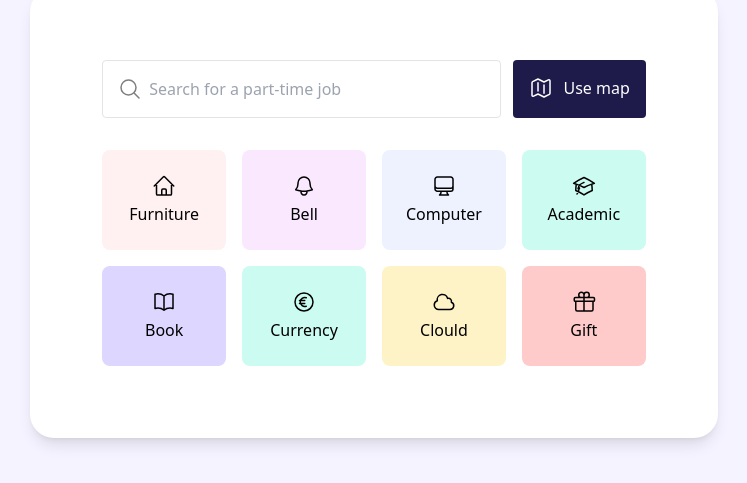
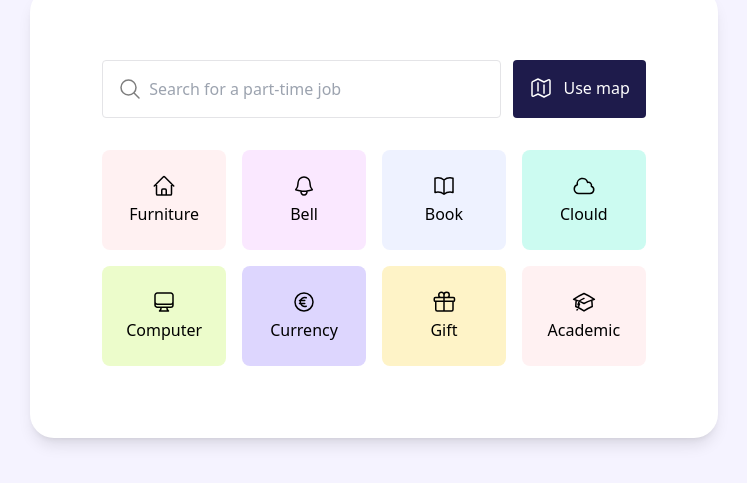
Before and after one commit to phuc-nguy3n/UI-tailwindCSS, a React (Vite) app: page / in a window 1280 px wide. Shown: the part 187-670 px from the top of the page, without its empty margins (266-1013 px from the left). Built offline with nearby package versions, Linux system fonts and the light colour scheme.

Commit message:
Declare jobItems then using map to render items

```diff
--- a/src/Two/JobList.tsx
+++ b/src/Two/JobList.tsx
@@ -1,4 +1,65 @@
-const JobList = () => {
+import Academic from "../assets/icons/Academic";
+import Bell from "../assets/icons/Bell";
+import Book from "../assets/icons/Book";
+import Clould from "../assets/icons/Clould";
+import Computer from "../assets/icons/Computer";
+import Currency from "../assets/icons/Currency";
+import Gift from "../assets/icons/Gift";
+import Home from "../assets/icons/Home";
+import ItemJobList, { JobProps } from "../Components/Two/ItemJobList";
+import React from "react";
+
+const jobItems: JobProps[] = [
+  {
+    bgClass: "bg-rose-50",
+    icon: <Home />,
+    title: "Furniture",
+  },
+
+  {
+    bgClass: "bg-fuchsia-100",
+    icon: <Bell />,
+    title: "Bell",
+  },
+
+  {
+    bgClass: "bg-indigo-50",
+    icon: <Book />,
+    title: "Book",
+  },
+
+  {
+    bgClass: "bg-teal-100",
+    icon: <Clould />,
+    title: "Clould",
+  },
+
+  {
+    bgClass: "bg-lime-100",
+    icon: <Computer />,
+    title: "Computer",
+  },
+
+  {
+    bgClass: "bg-violet-200",
+    icon: <Currency />,
+    title: "Currency",
+  },
+
+  {
+    bgClass: "bg-amber-100",
+    icon: <Gift />,
+    title: "Gift",
+  },
+
+  {
+    bgClass: "bg-rose-50",
+    icon: <Academic />,
+    title: "Academic",
+  },
+];
+
+const JobList: React.FC = (): JSX.Element => {
   return (
     <div className="flex flex-col gap-8 rounded-3xl bg-white p-[72px] shadow-lg">
       <div className="flex justify-between gap-3">
@@ -44,149 +105,15 @@ const JobList = () => {
         </button>
       </div>
       <div className="grid grid-cols-4 gap-4">
-        <div className="item flex cursor-pointer flex-col items-center gap-1 rounded-lg bg-rose-50 p-6 hover:shadow-lg">
-          <svg
-            xmlns="http://www.w3.org/2000/svg"
-            fill="none"
-            viewBox="0 0 24 24"
-            stroke-width="1.5"
-            stroke="currentColor"
-            className="size-6"
-          >
-            <path
-              stroke-linecap="round"
-              stroke-linejoin="round"
-              d="m2.25 12 8.954-8.955c.44-.439 1.152-.439 1.591 0L21.75 12M4.5 9.75v10.125c0 .621.504 1.125 1.125 1.125H9.75v-4.875c0-.621.504-1.125 1.125-1.125h2.25c.621 0 1.125.504 1.125 1.125V21h4.125c.621 0 1.125-.504 1.125-1.125V9.75M8.25 21h8.25"
+        {jobItems.map(
+          (item: JobProps): React.ReactElement => (
+            <ItemJobList
+              bgClass={item.bgClass}
+              icon={item.icon}
+              title={item.title}
             />
-          </svg>
-          <span>Furniture</span>
-        </div>
-
-        <div className="item flex cursor-pointer flex-col items-center gap-1 rounded-lg bg-fuchsia-100 p-6 hover:shadow-lg">
-          <svg
-            xmlns="http://www.w3.org/2000/svg"
-            fill="none"
-            viewBox="0 0 24 24"
-            stroke-width="1.5"
-            stroke="currentColor"
-            className="size-6"
-          >
-            <path
-              stroke-linecap="round"
-              stroke-linejoin="round"
-              d="M14.857 17.082a23.848 23.848 0 0 0 5.454-1.31A8.967 8.967 0 0 1 18 9.75V9A6 6 0 0 0 6 9v.75a8.967 8.967 0 0 1-2.312 6.022c1.733.64 3.56 1.085 5.455 1.31m5.714 0a24.255 24.255 0 0 1-5.714 0m5.714 0a3 3 0 1 1-5.714 0"
-            />
-          </svg>
-          <span>Bell</span>
-        </div>
-
-        <div className="item flex cursor-pointer flex-col items-center gap-1 rounded-lg bg-indigo-50 p-6 hover:shadow-lg">
-          <svg
-            xmlns="http://www.w3.org/2000/svg"
-            fill="none"
-            viewBox="0 0 24 24"
-            stroke-width="1.5"
-            stroke="currentColor"
-            className="size-6"
-          >
-            <path
-              stroke-linecap="round"
-              stroke-linejoin="round"
-              d="M9 17.25v1.007a3 3 0 0 1-.879 2.122L7.5 21h9l-.621-.621A3 3 0 0 1 15 18.257V17.25m6-12V15a2.25 2.25 0 0 1-2.25 2.25H5.25A2.25 2.25 0 0 1 3 15V5.25m18 0A2.25 2.25 0 0 0 18.75 3H5.25A2.25 2.25 0 0 0 3 5.25m18 0V12a2.25 2.25 0 0 1-2.25 2.25H5.25A2.25 2.25 0 0 1 3 12V5.25"
-            />
-          </svg>
-          <span>Computer</span>
-        </div>
-
-        <div className="item flex cursor-pointer flex-col items-center gap-1 rounded-lg bg-teal-100 p-6 hover:shadow-lg">
-          <svg
-            xmlns="http://www.w3.org/2000/svg"
-            fill="none"
-            viewBox="0 0 24 24"
-            stroke-width="1.5"
-            stroke="currentColor"
-            className="size-6"
-          >
-            <path
-              stroke-linecap="round"
-              stroke-linejoin="round"
-              d="M4.26 10.147a60.438 60.438 0 0 0-.491 6.347A48.62 48.62 0 0 1 12 20.904a48.62 48.62 0 0 1 8.232-4.41 60.46 60.46 0 0 0-.491-6.347m-15.482 0a50.636 50.636 0 0 0-2.658-.813A59.906 59.906 0 0 1 12 3.493a59.903 59.903 0 0 1 10.399 5.84c-.896.248-1.783.52-2.658.814m-15.482 0A50.717 50.717 0 0 1 12 13.489a50.702 50.702 0 0 1 7.74-3.342M6.75 15a.75.75 0 1 0 0-1.5.75.75 0 0 0 0 1.5Zm0 0v-3.675A55.378 55.378 0 0 1 12 8.443m-7.007 11.55A5.981 5.981 0 0 0 6.75 15.75v-1.5"
-            />
-          </svg>
-          <span>Academic</span>
-        </div>
-
-        <div className="item flex cursor-pointer flex-col items-center gap-1 rounded-lg bg-violet-200 p-6 hover:shadow-lg">
-          <svg
-            xmlns="http://www.w3.org/2000/svg"
-            fill="none"
-            viewBox="0 0 24 24"
-            stroke-width="1.5"
-            stroke="currentColor"
-            className="size-6"
-          >
-            <path
-              stroke-linecap="round"
-              stroke-linejoin="round"
-              d="M12 6.042A8.967 8.967 0 0 0 6 3.75c-1.052 0-2.062.18-3 .512v14.25A8.987 8.987 0 0 1 6 18c2.305 0 4.408.867 6 2.292m0-14.25a8.966 8.966 0 0 1 6-2.292c1.052 0 2.062.18 3 .512v14.25A8.987 8.987 0 0 0 18 18a8.967 8.967 0 0 0-6 2.292m0-14.25v14.25"
-            />
-          </svg>
-          <span>Book</span>
-        </div>
-
-        <div className="item flex cursor-pointer flex-col items-center gap-1 rounded-lg bg-teal-100 p-6 hover:shadow-lg">
-          <svg
-            xmlns="http://www.w3.org/2000/svg"
-            fill="none"
-            viewBox="0 0 24 24"
-            stroke-width="1.5"
-            stroke="currentColor"
-            className="size-6"
-          >
-            <path
-              stroke-linecap="round"
-              stroke-linejoin="round"
-              d="M14.25 7.756a4.5 4.5 0 1 0 0 8.488M7.5 10.5h5.25m-5.25 3h5.25M21 12a9 9 0 1 1-18 0 9 9 0 0 1 18 0Z"
-            />
-          </svg>
-          <span>Currency</span>
-        </div>
-
-        <div className="item flex cursor-pointer flex-col items-center gap-1 rounded-lg bg-amber-100 p-6 hover:shadow-lg">
-          <svg
-            xmlns="http://www.w3.org/2000/svg"
-            fill="none"
-            viewBox="0 0 24 24"
-            stroke-width="1.5"
-            stroke="currentColor"
-            className="size-6"
-          >
-            <path
-              stroke-linecap="round"
-              stroke-linejoin="round"
-              d="M2.25 15a4.5 4.5 0 0 0 4.5 4.5H18a3.75 3.75 0 0 0 1.332-7.257 3 3 0 0 0-3.758-3.848 5.25 5.25 0 0 0-10.233 2.33A4.502 4.502 0 0 0 2.25 15Z"
-            />
-          </svg>
-          <span>Clould</span>
-        </div>
-
-        <div className="item flex cursor-pointer flex-col items-center gap-1 rounded-lg bg-red-200 p-6 hover:shadow-lg">
-          <svg
-            xmlns="http://www.w3.org/2000/svg"
-            fill="none"
-            viewBox="0 0 24 24"
-            stroke-width="1.5"
-            stroke="currentColor"
-            className="size-6"
-          >
-            <path
-              stroke-linecap="round"
-              stroke-linejoin="round"
-              d="M21 11.25v8.25a1.5 1.5 0 0 1-1.5 1.5H5.25a1.5 1.5 0 0 1-1.5-1.5v-8.25M12 4.875A2.625 2.625 0 1 0 9.375 7.5H12m0-2.625V7.5m0-2.625A2.625 2.625 0 1 1 14.625 7.5H12m0 0V21m-8.625-9.75h18c.621 0 1.125-.504 1.125-1.125v-1.5c0-.621-.504-1.125-1.125-1.125h-18c-.621 0-1.125.504-1.125 1.125v1.5c0 .621.504 1.125 1.125 1.125Z"
-            />
-          </svg>
-          <span>Gift</span>
-        </div>
+          ),
+        )}
       </div>
     </div>
   );
```
